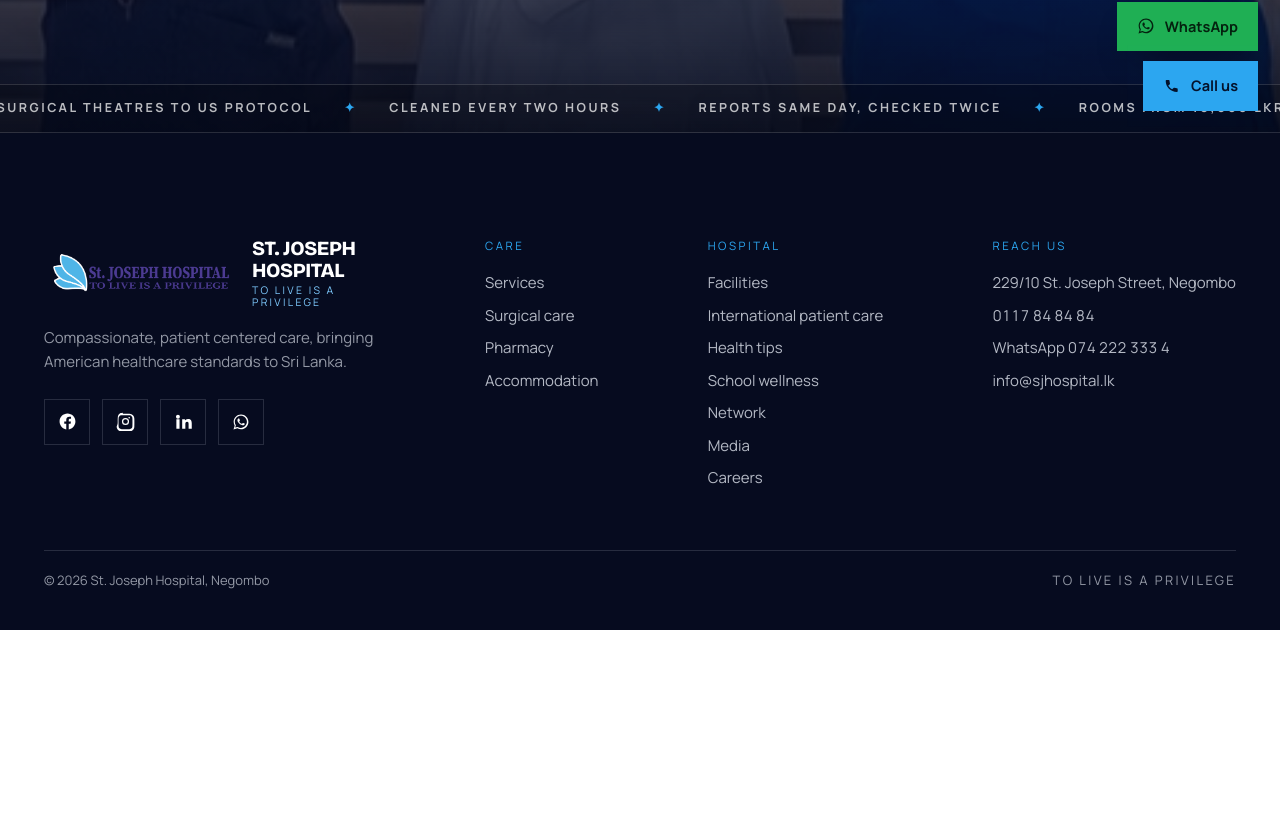
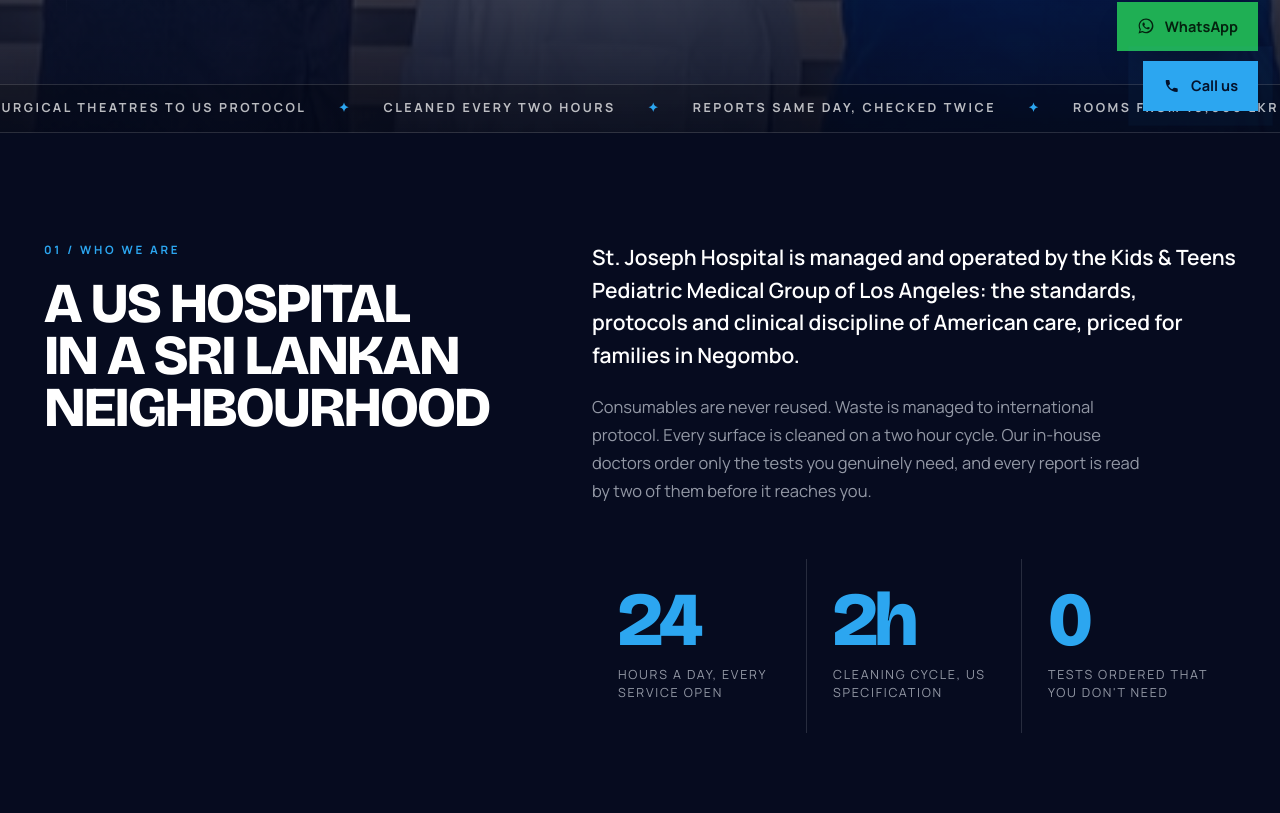
Before and after one commit to sanjulablockchain/sj-hospital, a Next.js app: page / in a window 1280 px wide. Shown: the part 667-1480 px from the top of the page. Before the commit the page ends 1297 px from the top, so only its background shows below. Built offline with nearby package versions, Linux system fonts and the light colour scheme.

Commit message:
Add who-we-are section

```diff
--- a/src/features/home/components/HomePage.tsx
+++ b/src/features/home/components/HomePage.tsx
@@ -1,6 +1,7 @@
 import { HomeThemeScript } from "./HomeThemeScript";
 import { HomeThemeProvider } from "../hooks/useHomeTheme";
 import { HeroSection } from "./HeroSection";
+import { WhoWeAreSection } from "./WhoWeAreSection";
 import { HomeFooter } from "./HomeFooter";
 import { FloatingActions } from "./FloatingActions";
 
@@ -17,6 +18,7 @@
       <HomeThemeProvider>
         <main>
           <HeroSection />
+          <WhoWeAreSection />
         </main>
         <HomeFooter />
         <FloatingActions />
--- /dev/null
+++ b/src/features/home/components/WhoWeAreSection.tsx
@@ -0,0 +1,58 @@
+import { Reveal } from "./Reveal";
+
+const stats = [
+  { value: "24", caption: "Hours a day, every service open" },
+  { value: "2h", caption: "Cleaning cycle, US specification" },
+  { value: "0", caption: "Tests ordered that you don't need" },
+];
+
+export function WhoWeAreSection() {
+  return (
+    <section id="standards" className="mx-auto max-w-[1440px] px-5 pt-27 sm:px-8 lg:px-11">
+      <div className="grid gap-18 min-[900px]:grid-cols-[0.85fr_1.15fr] min-[900px]:items-start">
+        <div className="min-[900px]:sticky min-[900px]:top-10">
+          <div className="text-[11.5px] font-bold tracking-[0.24em] text-[var(--home-accent)] uppercase">
+            01 / Who we are
+          </div>
+          <h2 className="font-display mt-5 text-[clamp(38px,4.4vw,66px)] leading-[0.92] font-extrabold tracking-[-0.035em] text-[var(--home-heading)] uppercase">
+            A US hospital
+            <br />
+            in a Sri Lankan
+            <br />
+            neighbourhood
+          </h2>
+        </div>
+        <div>
+          <Reveal>
+            <p className="max-w-[52ch] text-[21px] leading-[1.55] font-semibold text-[var(--home-heading)]" style={{ textWrap: "pretty" }}>
+              St. Joseph Hospital is managed and operated by the Kids &amp; Teens Pediatric Medical Group of Los
+              Angeles: the standards, protocols and clinical discipline of American care, priced for families in
+              Negombo.
+            </p>
+          </Reveal>
+          <Reveal className="mt-5.5">
+            <p className="max-w-[56ch] text-[16.5px] leading-[1.7] text-[var(--home-muted)]">
+              Consumables are never reused. Waste is managed to international protocol. Every surface is cleaned
+              on a two hour cycle. Our in-house doctors order only the tests you genuinely need, and every
+              report is read by two of them before it reaches you.
+            </p>
+          </Reveal>
+          <Reveal className="mt-13.5">
+            <div className="grid grid-cols-1 gap-px bg-[var(--home-hairline)] min-[640px]:grid-cols-3">
+              {stats.map((stat) => (
+                <div key={stat.caption} className="bg-[var(--home-bg)] px-6.5 py-7.5">
+                  <div className="font-display text-[76px] leading-[0.82] font-extrabold tracking-[-0.05em] text-[var(--home-accent)] tabular-nums">
+                    {stat.value}
+                  </div>
+                  <div className="mt-3.5 text-[12.5px] leading-[1.5] tracking-[0.14em] text-[var(--home-muted)] uppercase">
+                    {stat.caption}
+                  </div>
+                </div>
+              ))}
+            </div>
+          </Reveal>
+        </div>
+      </div>
+    </section>
+  );
+}
```
